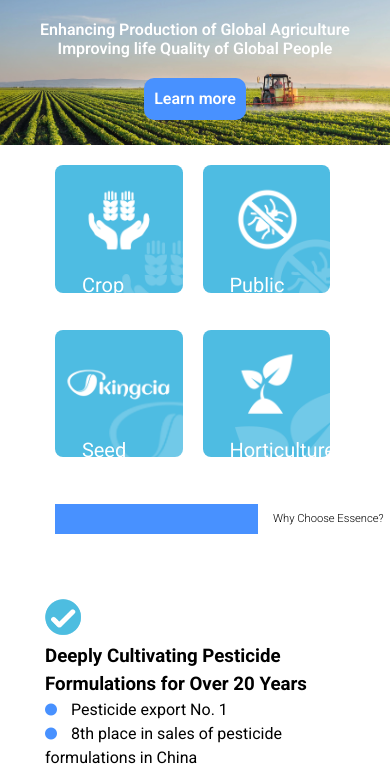
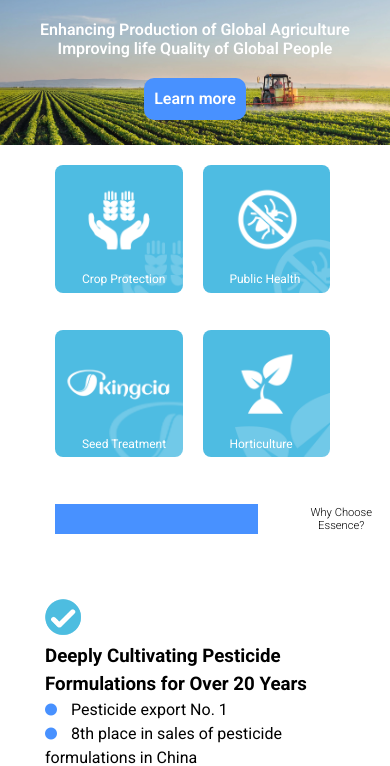
Before and after one commit to Iamkemical/essence-website, a plain HTML site: page index.html in a window 390 px wide. Shown: the part 83-849 px from the top of the page. Drawn offline with Linux system fonts and the light colour scheme.

Commit message:
Adjust service card text styling for improved readability

```diff
--- a/css/style.css
+++ b/css/style.css
@@ -562,7 +562,7 @@ img {
     font-size: 1rem;
     font-weight: 100;
     position: absolute;
-    left: 70%;
+    left: 75%;
   }
 
   .service .container .service-content-grid {
@@ -605,6 +605,11 @@ img {
     justify-content: center;
     align-items: center;
     margin-right: 35px;
+  }
+
+  .service .container .service-grid .card .card-text {
+    font-size: 12px;
+    margin-bottom: 10px;
   }
 
   .main-news-card {
```
